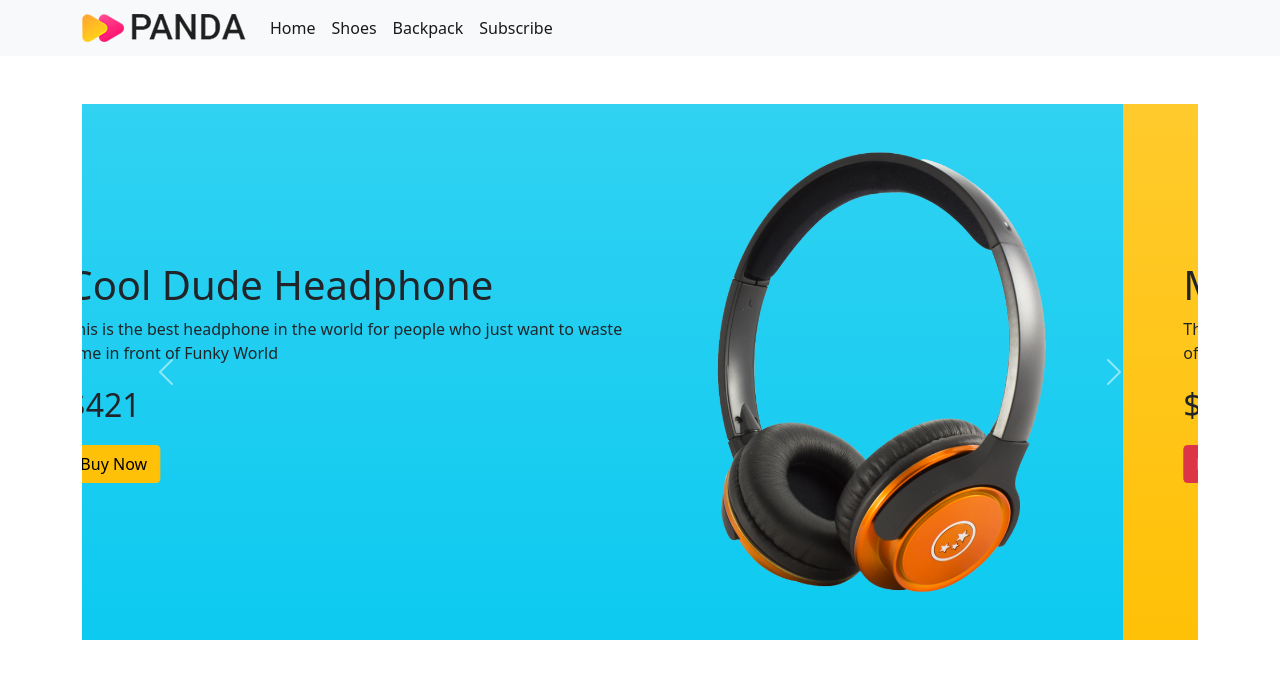
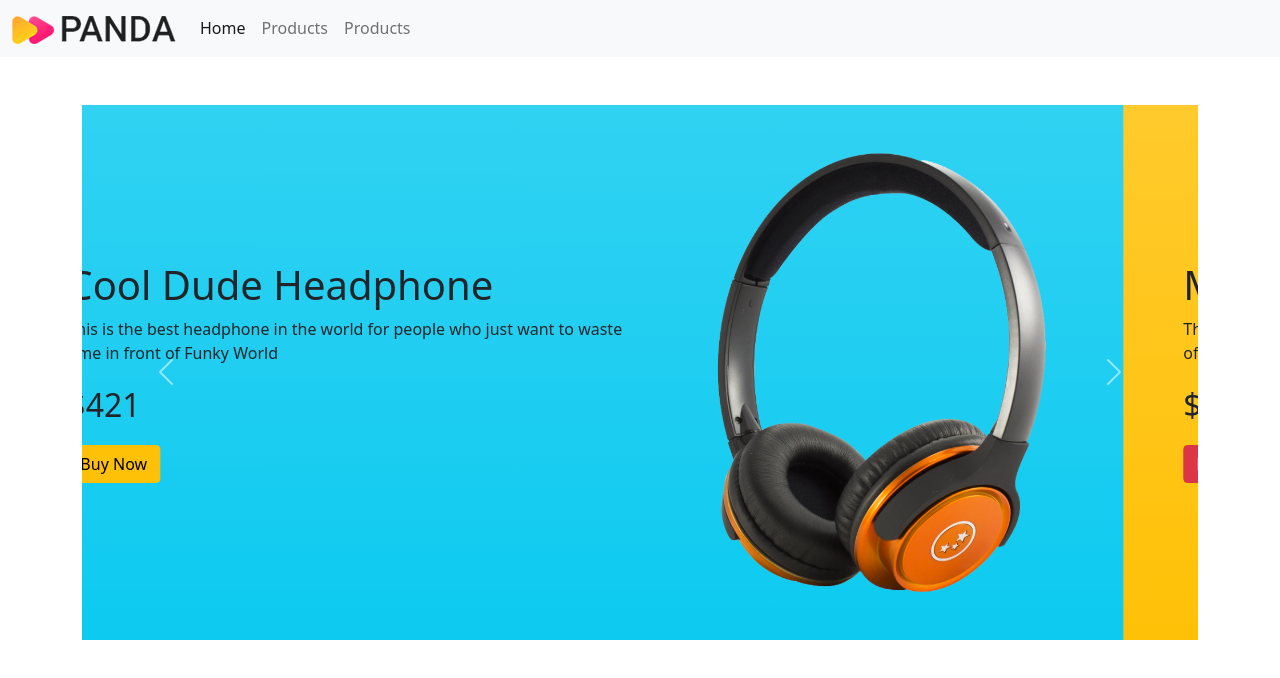
Before and after one commit to Emdadul71/panda-ecommerce, a plain HTML site: page index.html in a window 1280 px wide. Drawn offline with nearby package versions, Linux system fonts and the light colour scheme.

Commit message:
second commit

```diff
--- a/index.html
+++ b/index.html
@@ -10,29 +10,29 @@
 <body>
   <!-- header start -->
   <header>
-    <nav class="navbar navbar-expand-lg navbar-light bg-light" style="background-color: #f8f9fa;">
-        <div class="container">
+    <nav class="navbar navbar-expand-lg navbar-light bg-light">
+      <div class="container-fluid">
         <a class="navbar-brand" href="#">
-            <img src="images/logo.png" alt="" class="d-inline-block align-text-top">
-          </a>
+          <img src="images/logo.png" alt="">
+        </a><button class="navbar-toggler" type="button" data-bs-toggle="collapse" data-bs-target="#navbarSupportedContent" aria-controls="navbarSupportedContent" aria-expanded="false" aria-label="Toggle navigation">
+          <span class="navbar-toggler-icon"></span>
+        </button>
         <div class="collapse navbar-collapse" id="navbarSupportedContent">
           <ul class="navbar-nav me-auto mb-2 mb-lg-0">
             <li class="nav-item">
               <a class="nav-link active" aria-current="page" href="#">Home</a>
             </li>
             <li class="nav-item">
-                <a class="nav-link active" href="#">Shoes</a>
+              <a class="nav-link" href="#">Products</a>
             </li>
             <li class="nav-item">
-                <a class="nav-link active" href="#">Backpack</a>
-              </li>
-              <li class="nav-item">
-                <a class="nav-link active" href="#">Subscribe</a>
+              <a class="nav-link" href="#">Products</a>
             </li>
           </ul>
         </div>
       </div>
     </nav>
+  </header>
     <section class="container mt-5">
       <div id="carouselExampleControls" class="carousel slide" data-bs-ride="carousel">
         <div class="carousel-inner">
@@ -88,7 +88,6 @@
       </div>
     </section>
     <!-- imgage slider -->
-  </header>
   <!-- Header end -->
   <main>
 
```
Lines whose indentation alone changed are shown as unchanged.
